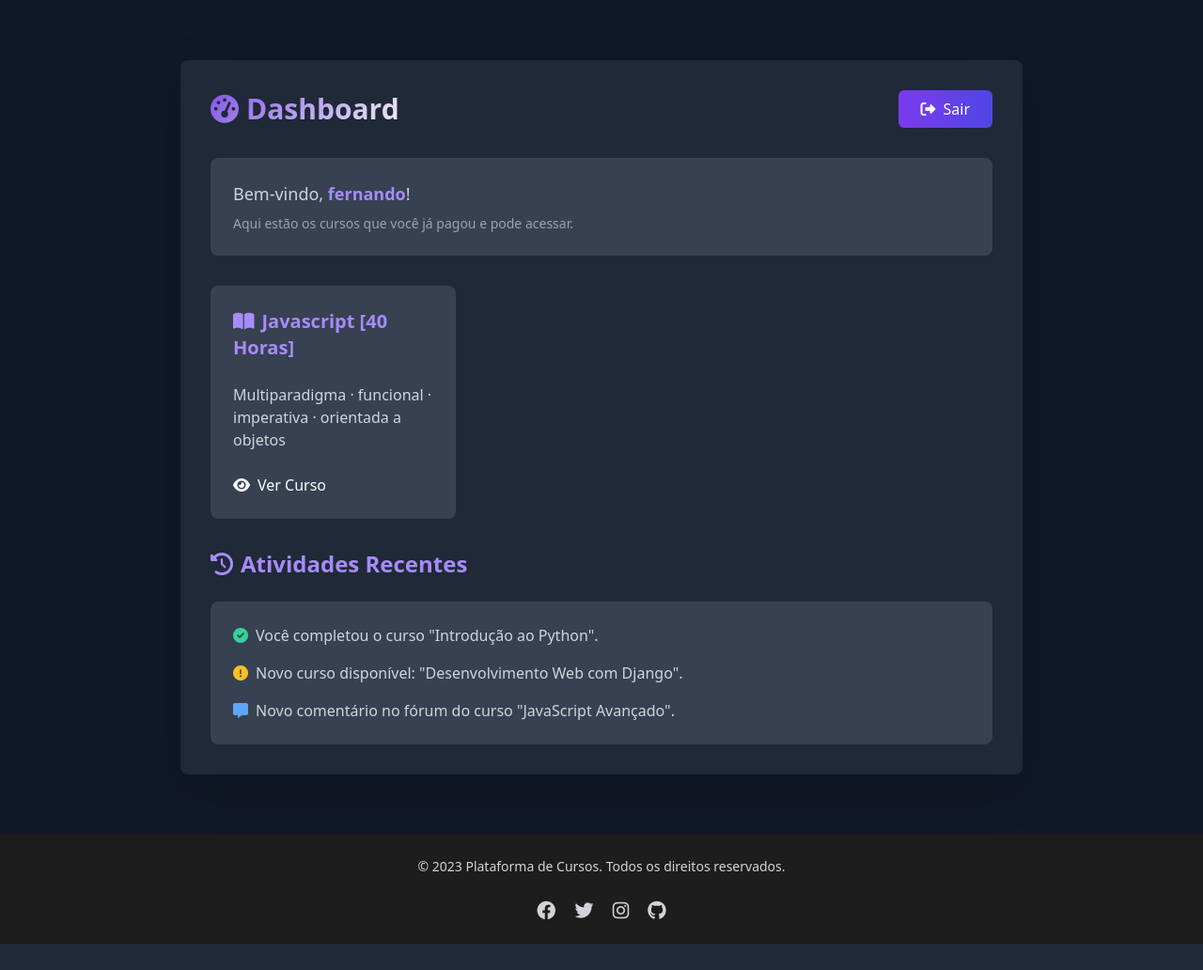
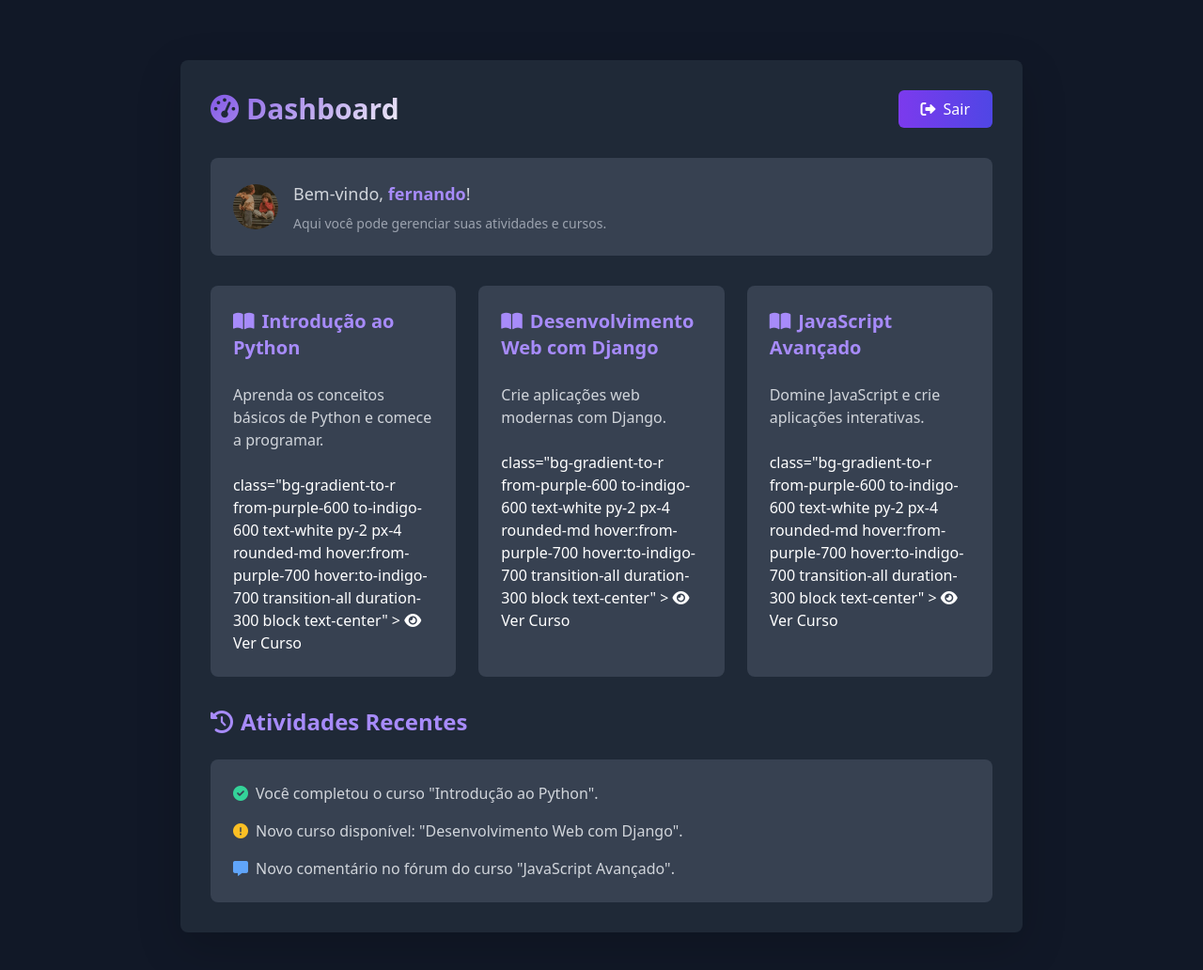
Before and after one commit to juliobrige/PLATAFORMA, a Django app: page /usuarios/dashboard/ in a window 1280 px wide. Shown: the part 72-1104 px from the top of the page at 94% size. Before the commit the page ends 1076 px from the top, so only its background shows below. Run offline with Django 5.2, Linux system fonts and the light colour scheme; a user stored in the database is signed in; data comes from the database, SQL or seed files in the repository; both versions use the stored data as it was after the commit.

Commit message:
actualizacao

```diff
--- a/usuarios/templates/usuarios/dashboard.html
+++ b/usuarios/templates/usuarios/dashboard.html
@@ -16,36 +16,78 @@
       </a>
     </div>
 
-    <!-- Mensagem de Boas-Vindas -->
+    <!-- Mensagem de Boas-Vindas com Foto -->
     <div class="bg-gray-700 rounded-lg p-6 mb-8">
-      <p class="text-lg text-gray-300">
-        Bem-vindo, <span class="font-bold text-purple-400">{{ user.username }}</span>!
-      </p>
-      <p class="text-sm text-gray-400 mt-2">
-        Aqui estão os cursos que você já pagou e pode acessar.
-      </p>
+      <div class="flex items-center">
+        <!-- Foto do Perfil -->
+        <div class="w-12 h-12 rounded-full overflow-hidden mr-4">
+          <img
+            src="{% if user.foto_perfil %}{{ user.foto_perfil.url }}{% else %}/media/default.jpg{% endif %}"
+            alt="Foto de perfil"
+            class="w-full h-full object-cover"
+          >
+        </div>
+        <!-- Nome do Usuário -->
+        <div>
+          <p class="text-lg text-gray-300">
+            Bem-vindo, <span class="font-bold text-purple-400">{{ user.username }}</span>!
+          </p>
+          <p class="text-sm text-gray-400 mt-2">
+            Aqui você pode gerenciar suas atividades e cursos.
+          </p>
+        </div>
+      </div>
     </div>
 
-    <!-- Cards de Cursos Pagos -->
+    <!-- Cards de Cursos -->
     <div class="grid grid-cols-1 md:grid-cols-2 lg:grid-cols-3 gap-6">
-      {% for curso in cursos_pagos %}
+      <!-- Card 1: Curso de Python -->
       <div class="bg-gray-700 rounded-lg p-6 hover:scale-105 transition-all duration-300">
         <h3 class="text-xl font-bold text-purple-400 mb-4">
-          <i class="fas fa-book-open mr-2"></i>{{ curso.titulo }}
+          <i class="fas fa-book-open mr-2"></i>Introdução ao Python
         </h3>
         <p class="text-gray-300 mb-4">
-          {{ curso.descricao }}
+          Aprenda os conceitos básicos de Python e comece a programar.
         </p>
         <a
-          href="{% url 'detalhes_curso' curso.id %}"  <!-- Substitua pela URL correta -->
+          href="#"  <!-- Substitua pela URL correta -->
+          class="bg-gradient-to-r from-purple-600 to-indigo-600 text-white py-2 px-4 rounded-md hover:from-purple-700 hover:to-indigo-700 transition-all duration-300 block text-center"
+        >
           <i class="fas fa-eye mr-2"></i>Ver Curso
         </a>
       </div>
-      {% empty %}
-      <div class="col-span-3 text-center text-gray-400">
-        <p>Você ainda não pagou por nenhum curso.</p>
+
+      <!-- Card 2: Curso de Django -->
+      <div class="bg-gray-700 rounded-lg p-6 hover:scale-105 transition-all duration-300">
+        <h3 class="text-xl font-bold text-purple-400 mb-4">
+          <i class="fas fa-book-open mr-2"></i>Desenvolvimento Web com Django
+        </h3>
+        <p class="text-gray-300 mb-4">
+          Crie aplicações web modernas com Django.
+        </p>
+        <a
+          href="#"  <!-- Substitua pela URL correta -->
+          class="bg-gradient-to-r from-purple-600 to-indigo-600 text-white py-2 px-4 rounded-md hover:from-purple-700 hover:to-indigo-700 transition-all duration-300 block text-center"
+        >
+          <i class="fas fa-eye mr-2"></i>Ver Curso
+        </a>
       </div>
-      {% endfor %}
+
+      <!-- Card 3: Curso de JavaScript -->
+      <div class="bg-gray-700 rounded-lg p-6 hover:scale-105 transition-all duration-300">
+        <h3 class="text-xl font-bold text-purple-400 mb-4">
+          <i class="fas fa-book-open mr-2"></i>JavaScript Avançado
+        </h3>
+        <p class="text-gray-300 mb-4">
+          Domine JavaScript e crie aplicações interativas.
+        </p>
+        <a
+          href="#"  <!-- Substitua pela URL correta -->
+          class="bg-gradient-to-r from-purple-600 to-indigo-600 text-white py-2 px-4 rounded-md hover:from-purple-700 hover:to-indigo-700 transition-all duration-300 block text-center"
+        >
+          <i class="fas fa-eye mr-2"></i>Ver Curso
+        </a>
+      </div>
     </div>
 
     <!-- Seção de Atividades Recentes -->
```
Also changed, not shown: db.sqlite3.
